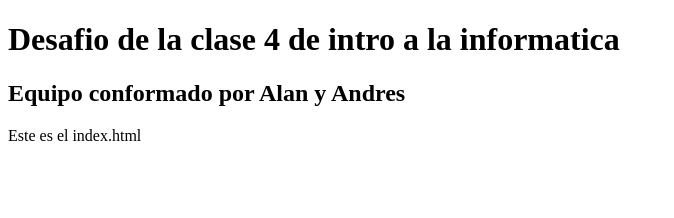
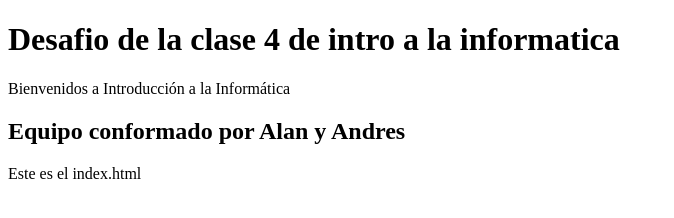
Before and after one commit to andavidp95/reto, a plain HTML site: page index.html in a window 1280 px wide. Shown: the whole page, without its empty margins (0-674 px from the left). Drawn offline with Linux system fonts and the light colour scheme.

Commit message:
modificando index a la vez

```diff
--- a/index.html
+++ b/index.html
@@ -7,6 +7,7 @@
 </head>
 <body>
     <h1>Desafio de la clase 4 de intro a la informatica</h1>
+    <p>Bienvenidos a Introducción a la Informática</p>
     <h2>Equipo conformado por Alan y Andres</h2>
     <p>Este es el index.html </p>
 </body>
```
